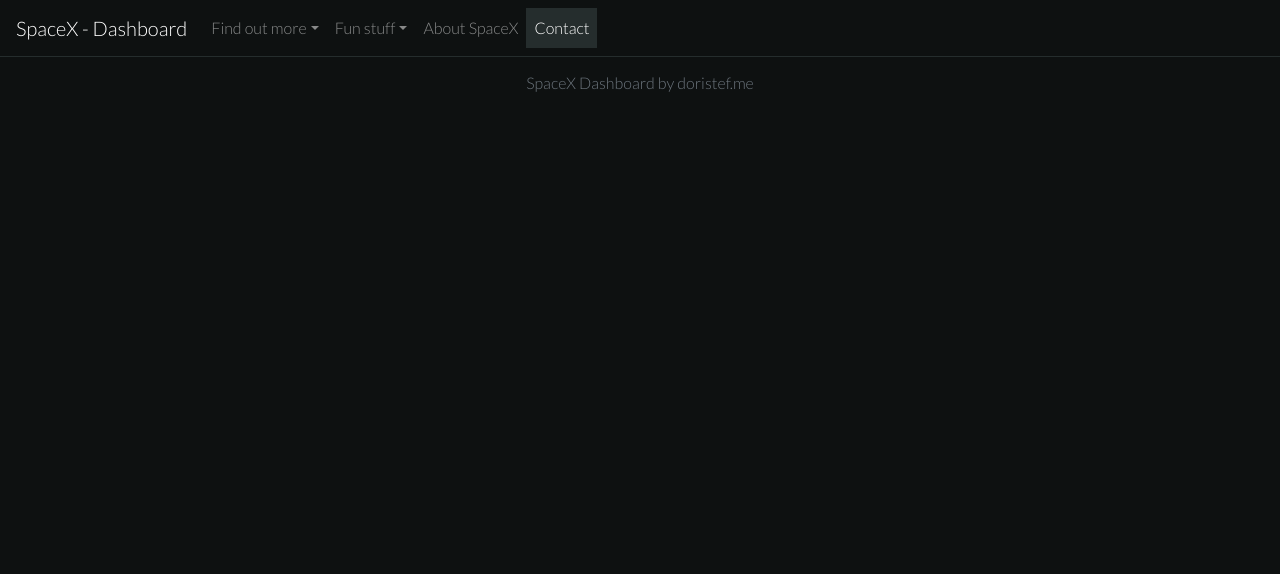
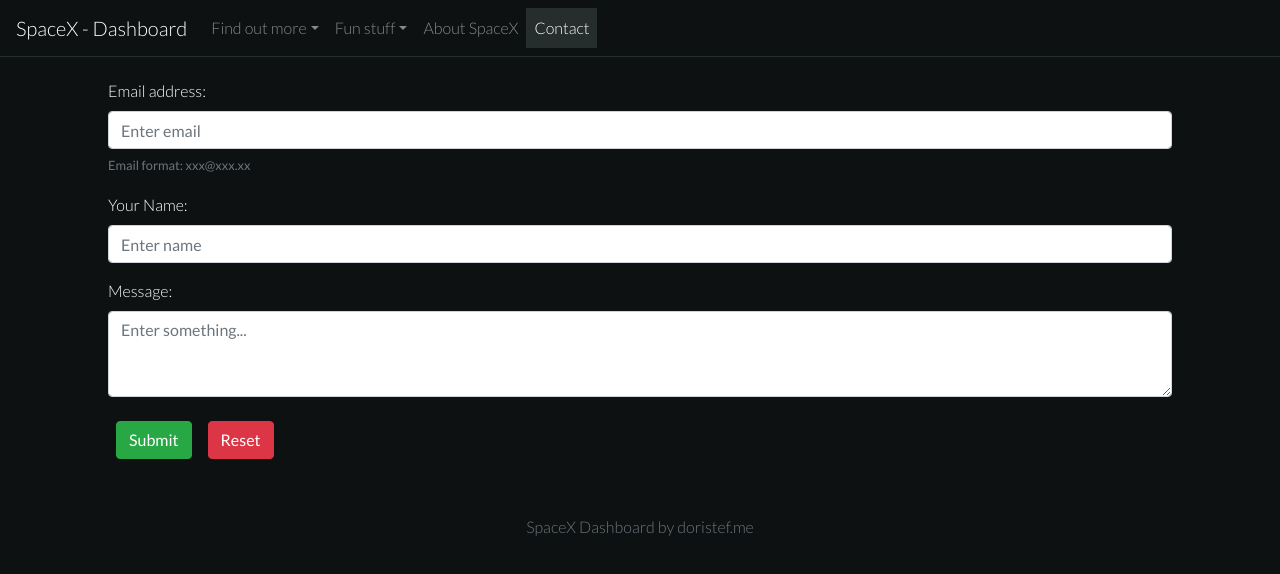
Before and after one commit to doristef/Noroff-Portfolio-SpaceX, a Vue app: page /contact in a window 1280 px wide. Shown: the top 574 px of the page. Built offline with nearby package versions, Linux system fonts and the light colour scheme; what vue-lodash, vue-read-more would draw is missing.

Commit message:
Created contact form, Hide on scroll for navbar

```diff
--- a/src/App.vue
+++ b/src/App.vue
@@ -1,7 +1,7 @@
 <template>
   <div id="app" class="[ bg-nav ]">
 
-    <Navigation :dropdown="this.dropdown" :navigation="this.navigation" />
+    <Navigation :dropdown="this.dropdown" :navigation="this.navigation" :hideNavbar="hideNavbar" />
     <router-view />
     <router-view name="helper" />
 
@@ -27,7 +27,8 @@ import Capsules from './components/IssLocation.vue';
 import Astronauts from './components/Astronauts.vue';
 import IssLocation from './components/IssLocation.vue';
 import About from './components/About.vue';
-import Contact from './components/Contact.vue';
+import Contact from './components/Contact/Contact.vue';
+import ThankYou from './components/Contact/ThankYou.vue';
 
 /* Router Config */
 const router = new VueRouter({
@@ -80,6 +81,10 @@ const router = new VueRouter({
     {
       path: '/contact',
       component: Contact,
+    },
+    {
+      path: '/thankyou',
+      component: ThankYou
     }
   ]
 })
@@ -109,9 +114,34 @@ export default {
         navigation: {
                         about: 'About SpaceX',
                         contact: 'Contact'
-        }
+        },
       /* NAVIGATION END */
+      hideNavbar: false,
+      lastScrollPosition: 0,
     }
-  }
+  },
+
+  methods: {
+    onScroll () {
+        // For some reason it only works on body
+        var sh = document.body.scrollHeight;
+        var st = document.body.scrollTop;
+        var oh = document.body.offsetHeight;
+
+        var currentScrollPosition = (sh-st-oh+1)
+
+            if (currentScrollPosition < 0) { return }
+            if (Math.abs(currentScrollPosition - this.lastScrollPosition) < 60) { return }
+
+          this.hideNavbar = currentScrollPosition < this.lastScrollPosition
+          this.lastScrollPosition = currentScrollPosition
+    } // onScroll
+  },
+  mounted() {
+    document.body.addEventListener('scroll', this.onScroll);
+  },
+  beforeDestroy() {
+    document.body.removeEventListener('scroll', this.onScroll);
+  },
 }
 </script>
--- a/src/components/About.vue
+++ b/src/components/About.vue
@@ -1,37 +1,46 @@
 <template>
     <b-container class="[ container ][ bg-nav ]">
-        <b-row align-h="center" class="[ m-2 mb-5 ]">
-            <h1 class="[ text-white ]"> SpaceX - History </h1>
-        </b-row>
-        <b-row class="[ m-2 mb-5 ][ text-white ]">
+        <b-row class="[ m-2 mb-5 mt-4 ][ text-white ]">
             <b-container>
                 <div v-if="!loading">
+                    <h1 class="[ text-white ]"> SpaceX </h1>
                     <p>
                         <strong>{{ aboutArray.name }}</strong> was founded in <strong>{{ aboutArray.founded }}</strong> by the incredible <strong>{{ aboutArray.founder }}</strong>.<br />
                         <strong>{{ aboutArray.name }}</strong> has now <strong>{{ aboutArray.employees }}</strong> employees, <strong>{{ aboutArray.vehicles }}</strong> vehicles,
                         <strong>{{ aboutArray.launch_sites }}</strong> launch sites and <strong>{{ aboutArray.test_sites }}</strong> test site. <br />
                     </p>
-                    <h4 class="[ text-white ]"> Management </h4>
+                    <h3 class="[ text-white ]"> Management </h3>
                     <p>
                         The <strong>CEO</strong> is {{ aboutArray.ceo }}, The <strong>CTO</strong> is {{ aboutArray.cto }},
                         The <strong>COO</strong> is {{ aboutArray.coo }} and the <strong>CTO of Propulsion</strong> is {{ aboutArray.cto_propulsion }}.
                     </p>
 
-                    <h4 class="[ text-white ]"> Location </h4>
+                    <h3 class="[ text-white ]"> Location </h3>
                     <p>
                         <strong>{{ aboutArray.name }}</strong> is located at {{ aboutArray.hqAddr }}, {{ aboutArray.hqCity }}, {{ aboutArray.hqState }} in the United States of America.
                     </p>
 
-                    <h4 class="[ text-white ]"> Summary </h4>
+                    <h3 class="[ text-white ]"> Summary </h3>
                     <p>
                         {{ aboutArray.summary }}
                     </p>
                     <p>
                         {{ aboutArray.name }} is valued at {{ aboutArray.valuation | formatMoney }}
                     </p>
+                    <h3 class="[ text-white ]"> Social Media Links</h3>
+                    <p>
+                        <ul class="[ list-unstyled ][ ml-3 ]">
+                          <b-media tag="li" v-for="(link, key) in aboutArray.links" :key="key">
+                            <b-link :href="link" :title="key" class="[ text-light h6 ]">
+                              <font-awesome-icon icon="arrow-alt-circle-right" size="1x" class="[ mr-2 ]" />
+                                {{ key | upperFirst }}
+                            </b-link>
+                          </b-media>
+                        </ul>
+                    </p>
                 </div>
                 <div class="[ text-center ]" v-else>
-                    <h4 class="[ text-white ]">Loading..</h4>
+                    <h3 class="[ text-white ]">Loading..</h3>
                 </div>
             </b-container>
         </b-row>
@@ -39,12 +48,14 @@
 </template>
 
 <script>
+import { FontAwesomeIcon } from "@fortawesome/vue-fontawesome";
 import axios from 'axios';
 const corsURL = "https://cors-anywhere.herokuapp.com/"; // Needed for Unblocking Cross-Origin request
 const apiURL = "https://api.spacexdata.com/v2/info/"; // API to fetch from
 
 export default {
   name: 'about',
+  components: { FontAwesomeIcon },
   data() {
     return {
       aboutArray: [],
--- /dev/null
+++ b/src/components/Contact/Contact.vue
@@ -0,0 +1,77 @@
+<template>
+    <b-container class="[ container ][ bg-nav ]">
+        <b-row class="[ m-2 mb-5 mt-4 ][ text-white ]">
+            <b-container>
+                <b-form @submit.prevent="onSubmit" @reset.prevent="onReset">
+                <b-form-group
+                    id="input-group-1"
+                    label="Email address:"
+                    label-for="input-1"
+                    description="Email format: xxx@xxx.xx "
+                >
+                    <b-form-input
+                    id="input-1"
+                    v-model="form.email"
+                    type="email"
+                    required
+                    placeholder="Enter email"
+                    ></b-form-input>
+                </b-form-group>
+
+                <b-form-group id="input-group-2" label="Your Name:" label-for="input-2">
+                    <b-form-input
+                    id="input-2"
+                    v-model="form.name"
+                    required
+                    placeholder="Enter name"
+                    ></b-form-input>
+                </b-form-group>
+
+                <b-form-group id="input-group-3" label="Message:" label-for="input-3">
+                    <b-form-textarea
+                        id="message"
+                        v-model="form.message"
+                        placeholder="Enter something..."
+                        rows="3"
+                    ></b-form-textarea>
+                </b-form-group>
+
+                <b-button type="submit" variant="success" class="[ m-2 ]">Submit</b-button>
+                <b-button type="reset" variant="danger" class="[ m-2 ]">Reset</b-button>
+                </b-form>
+            </b-container>
+        </b-row>
+    </b-container>
+</template>
+
+<script>
+import VueRouter from 'vue-router';
+  export default {
+      name: 'contact',
+      VueRouter,
+    data() {
+      return {
+        form: {
+          email: '',
+          name: '',
+          message: null,
+          checked: []
+        }
+      }
+    },
+    methods: {
+      onSubmit() {
+        this.$router.push('/thankyou')
+      },
+      onReset() {
+        this.form.email = ''
+        this.form.name = ''
+        this.form.message = null
+        this.show = false
+        this.$nextTick(() => {
+          this.show = true
+        })
+      }
+    }
+  }
+</script>
--- /dev/null
+++ b/src/components/Contact/ThankYou.vue
@@ -0,0 +1,20 @@
+<template>
+    <b-container class="[ container ][ bg-nav ]">
+        <b-row align-h="center" class="[ m-5 ]">
+            <h1 class="[ text-white ]"> Thank You! </h1>
+        </b-row>
+        <b-row align-h="center" class="[ m-5 ]">
+            <p class="[ text-white ][ ml-3 ]"> We really appreciate you sending us a message and we'll reply within 4-working days! </p>
+        </b-row>
+        <b-row align-h="center">
+            <b-button to="/" variant="success" class="[ m-2 ]">Go Home!</b-button>
+        </b-row>
+    </b-container>
+</template>
+
+<script>
+
+export default {
+  name: 'thankyou'
+}
+</script>
--- a/src/components/Navigation.vue
+++ b/src/components/Navigation.vue
@@ -1,6 +1,6 @@
 <template>
 
-    <b-navbar fixed="top" toggleable="lg" type="dark" class="[ bg-nav bg-nav-border ]">
+    <b-navbar fixed="top" toggleable="lg" type="dark" class="[ bg-nav bg-nav-border ]" :class="{ 'navbar-hide': hideNavbar }">
         <b-navbar-brand to="/">SpaceX - Dashboard</b-navbar-brand>
 
         <b-navbar-toggle target="nav-collapse"></b-navbar-toggle>
@@ -22,6 +22,6 @@
 
 export default {
     name: 'navigation',
-    props: ['dropdown', 'navigation'],
+    props: ['dropdown', 'navigation', 'hideNavbar'],
 }
 </script>
--- a/src/main.js
+++ b/src/main.js
@@ -50,8 +50,8 @@ import "animate.css/animate.css";
 
 /* FontAwesome - FortAwesome  */
 import { library } from "@fortawesome/fontawesome-svg-core";
-import { faSearch, faCheck } from "@fortawesome/free-solid-svg-icons";
-  library.add( faSearch, faCheck );
+import { faSearch, faCheck, faArrowAltCircleRight } from "@fortawesome/free-solid-svg-icons";
+  library.add( faSearch, faCheck, faArrowAltCircleRight );
 
 /* Mount */
 new Vue({
--- a/src/scss/styles.scss
+++ b/src/scss/styles.scss
@@ -15,6 +15,7 @@
 * { box-sizing: border-box; }
 
 body,html {
+    background-color: #0e1111;
     max-width: 100vw;
     overflow-x: hidden;
     min-height: 100vh;
@@ -85,3 +86,15 @@ body {
         max-width: 40rem;
     }
 }
+
+.navbar {
+    position: fixed;
+    transform: translate3d(0, 0, 0);
+    transition: 0.2s all ease-out;
+}
+
+.navbar-hide {
+
+    transform: translate3d(0, -100%, 0);
+    transition: 0.2s all ease-out;
+}
```
Also changed, not shown: src/components/Contact.vue (deleted).
